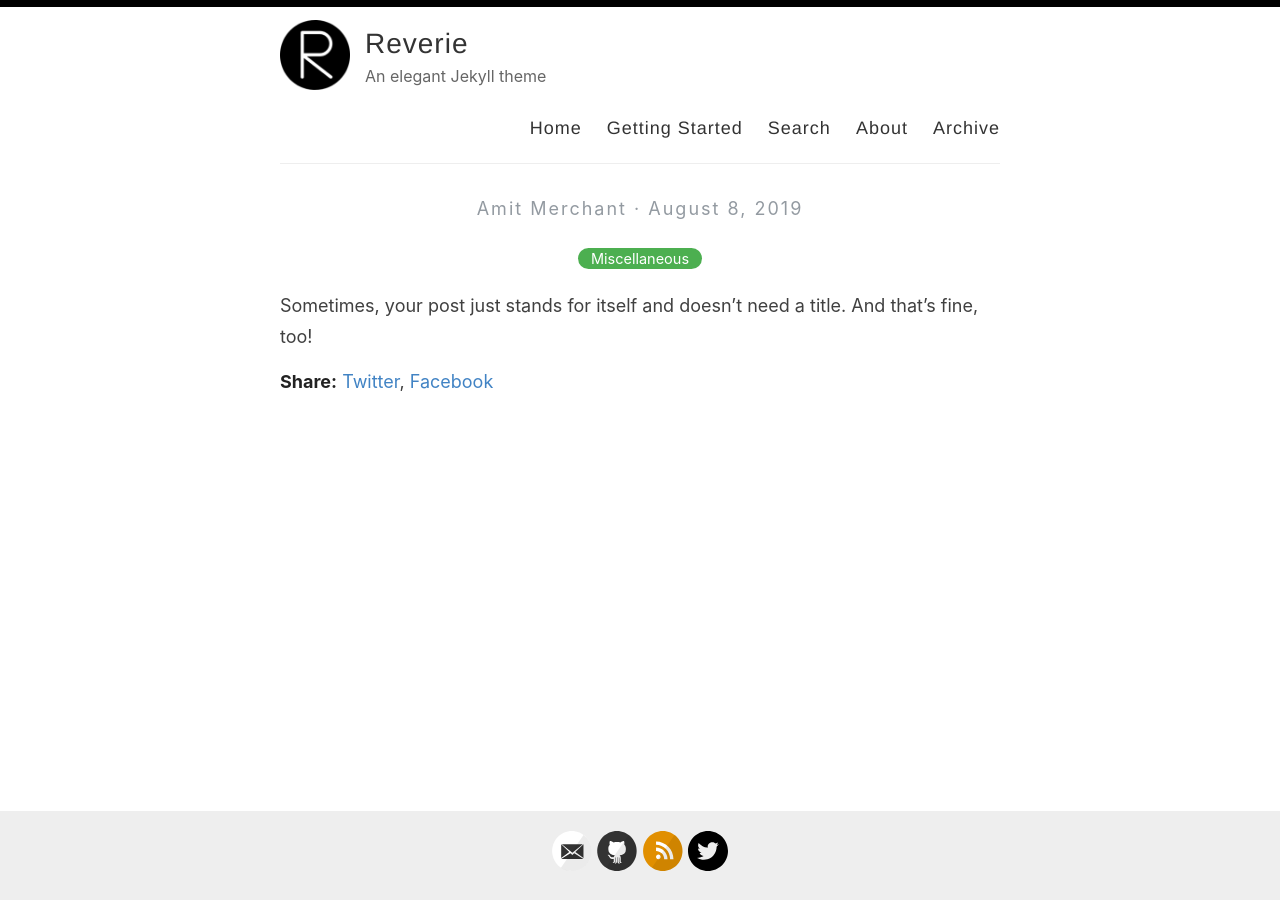
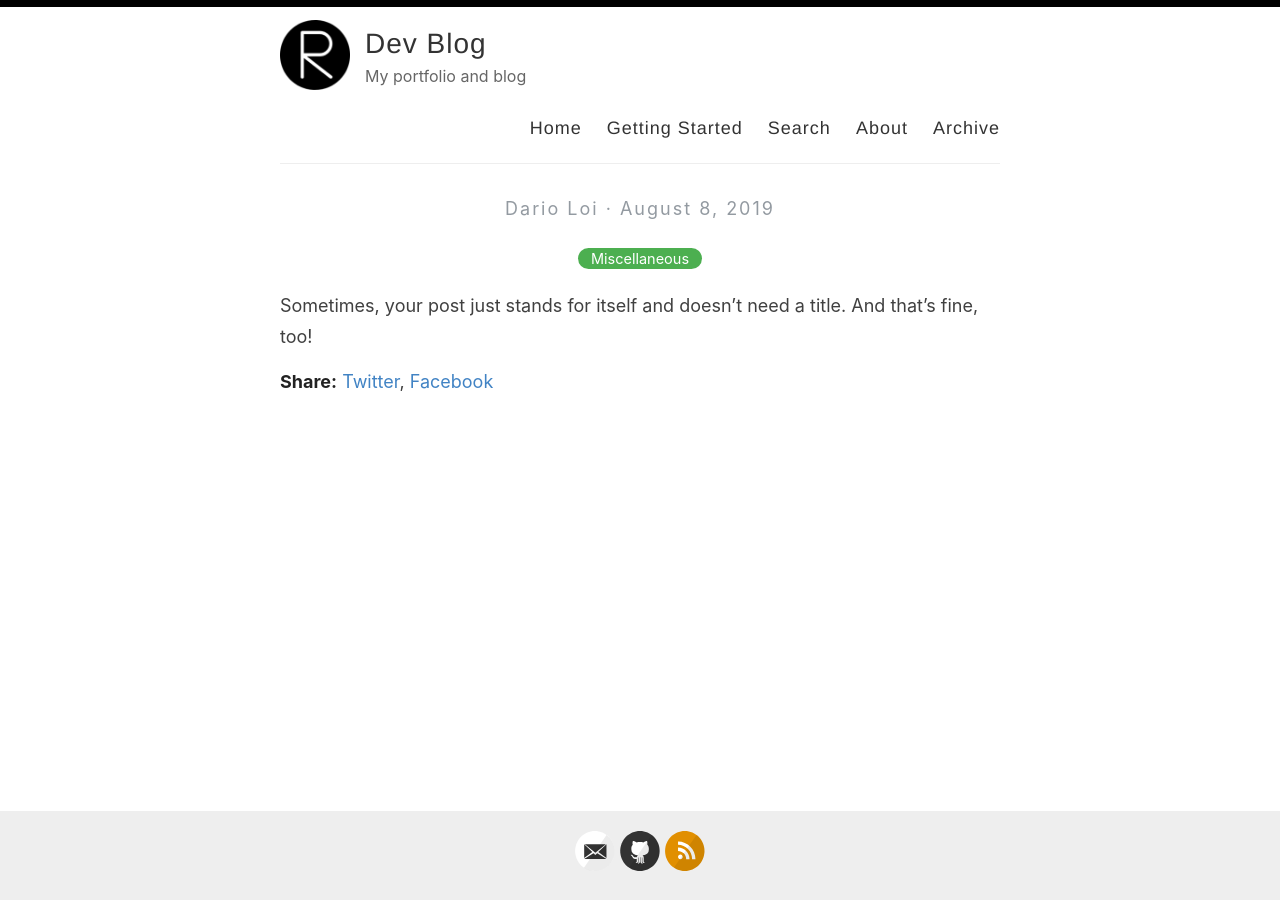
Before and after one commit to dario-loi/dario-loi.github.io, a Jekyll site: the page built from _posts/2019-08-08-no-title-posts.md, in a window 1280 px wide. Built offline with Jekyll 4.4.1, drawn with Linux system fonts in a browser that asks for light colours.

Commit message:
:wrench: Initial Configuration

```diff
--- a/_config.yml
+++ b/_config.yml
@@ -3,13 +3,13 @@
 #
 
 # Name of your site (displayed in the header)
-name: Reverie
+name: Dev Blog
 
 # Name of the author
-author: Amit Merchant
+author: Dario Loi
 
 # Short bio or description (displayed in the header)
-description: An elegant Jekyll theme
+description: My portfolio and blog
 
 # URL of your avatar or profile pic (you could use your GitHub profile pic)
 avatar: /images/reverie.png
@@ -21,15 +21,15 @@ avatar: /images/reverie.png
 # Includes an icon in the footer for each username you enter
 footer-links:
   dribbble:
-  email: amit.d.merchant@gmail.com
+  email: dario13.loi@gmail.com
   facebook:
   flickr:
-  github: amitmerchant1990/reverie
+  github: dario-loi/dario-loi.github.io
   instagram:
   linkedin:
   pinterest:
   rss: rss
-  twitter: amit_merchant
+  twitter:
   stackoverflow:
   youtube: # channel/<your_long_string> or user/<user-name>
   googleplus: # anything in your profile username that comes after plus.google.com/
@@ -41,21 +41,21 @@ footer-links:
 disqus:
 
 # Enter your Google Analytics web tracking code (e.g. UA-2110908-2) to activate tracking
-google_analytics: UA-43339302-11
+google_analytics:
 
 # For newer "GA4" analytics, use the following instead of the "UA" entry above
 #google_analytics_ga4: G-GABC1DEFG
 
 # Your website URL (e.g. http://amitmerchant1990.github.io or http://www.amitmerchant.com)
 # Used for Sitemap.xml and your RSS feed
-url: http://www.amitmerchant.com/reverie
-enforce_ssl: https://www.amitmerchant.com/reverie
+url: http://dario-loi.github.io
+enforce_ssl: https://dario-loi.github.io
 
 # If you're hosting your site at a Project repository on GitHub pages
 # (http://yourusername.github.io/repository-name)
 # and NOT your User repository (http://yourusername.github.io)
 # then add in the baseurl here, like this: "/repository-name"
-baseurl: "/reverie"
+# baseurl: "/reverie"
 
 #
 # !! You don't need to change any of the configuration flags below !!
@@ -78,7 +78,7 @@ kramdown:
 
 # Set the Sass partials directory, as we're using @imports
 sass:
-  style: :expanded # You might prefer to minify using :compressed
+  style: :compressed # You might prefer to minify using :compressed
 
 # Use the following plug-ins
 plugins:
```
Also changed, not shown: .pre-commit-config.yaml (added).
